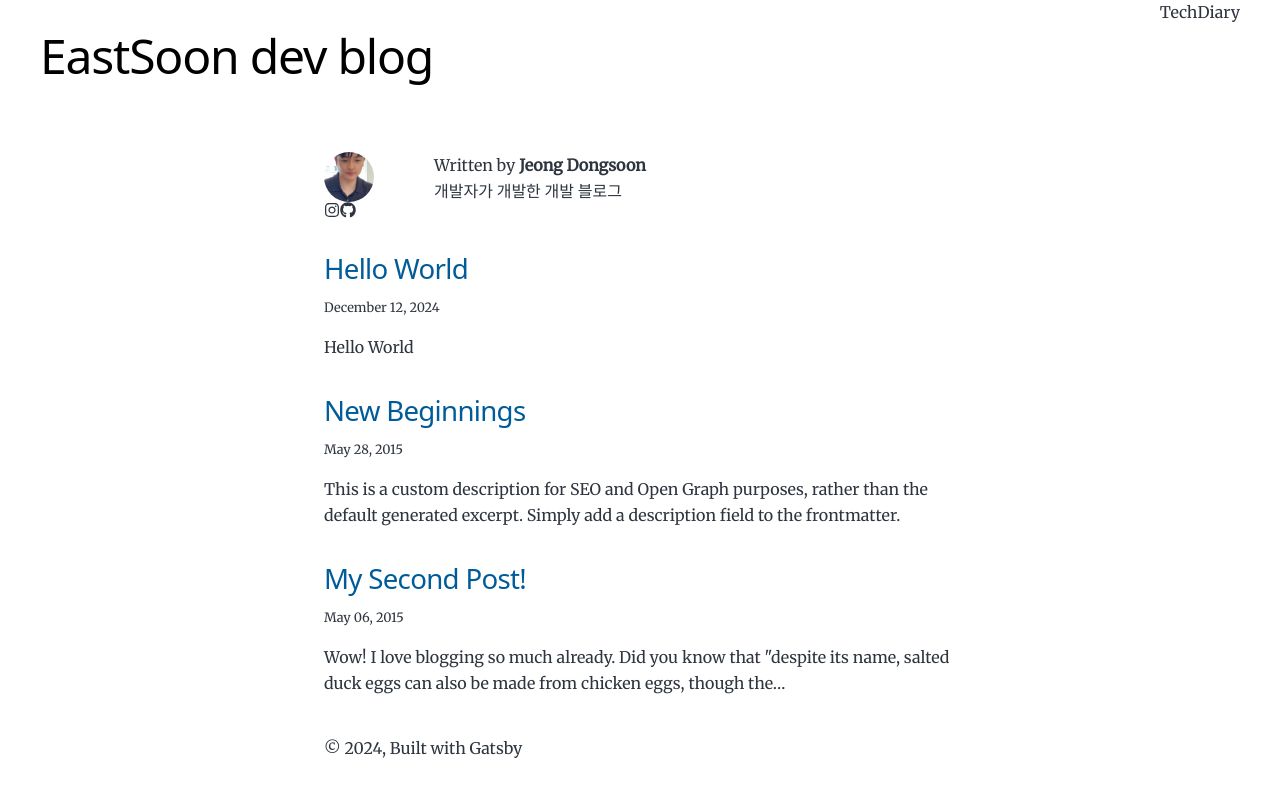
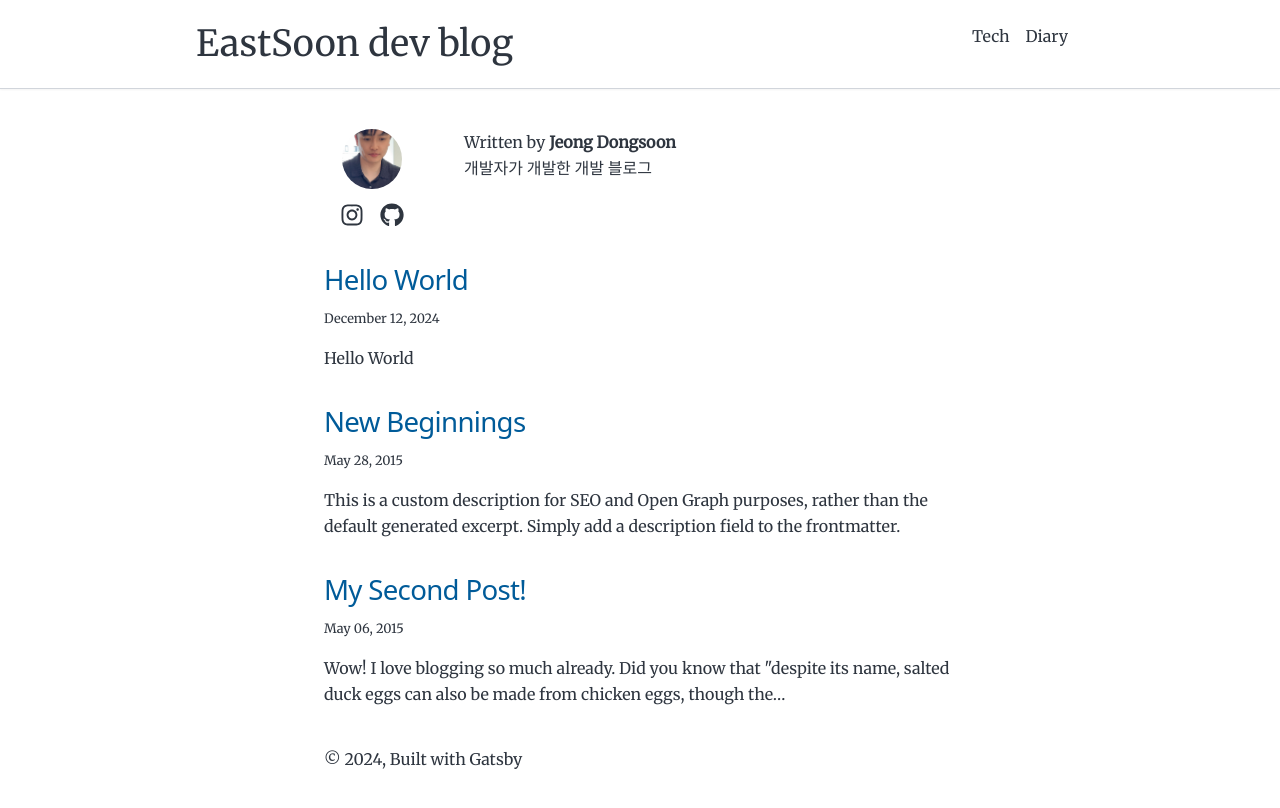
Before and after one commit to eastsoon/eastsoon.github.io, a Gatsby site: page / in a window 1280 px wide. Built offline with nearby package versions, Linux system fonts and the light colour scheme; Gatsby itself is replaced by a stand-in of ours.

Commit message:
header 수정

```diff
--- a/gatsby-config.js
+++ b/gatsby-config.js
@@ -14,11 +14,11 @@ module.exports = {
       name: `Jeong Dongsoon`,
       summary: `개발자가 개발한 개발 블로그`,
     },
-    description: `개발하면서 남기는 낙서장 또는 블로그`,
+    description: `개발하면서 남기는 블로그`,
     siteUrl: `https://gatsbystarterblogsource.gatsbyjs.io/`,
     social: {
       github: `eastsoon`,
-      instagram: `corporsoon`,
+      instagram: `coppersoon_dev`,
     },
   },
   plugins: [
--- a/src/components/bio.js
+++ b/src/components/bio.js
@@ -33,23 +33,33 @@ const Bio = () => {
 
   return (
     <div className="flex gap-11">
-      <div className="grid">
+      <div className="grid w-24 justify-center">
+        <div className="flex justify-center">
           <StaticImage
-          className="bio-avatar"
+            className="rounded-full"
+            // className="bio-avatar"
             layout="fixed"
             formats={["auto", "webp", "avif"]}
             src="../images/profile-pic.jpg"
-          width={50}
-          height={50}
+            width={60}
+            height={60}
             quality={95}
             alt="Profile picture"
           />
-        <div className="flex justify-stretch">
-          <div>
-            <FaInstagram />
         </div>
-          <div>
-            <FaGithub />
+        <div className="flex h-7 gap-4 mt-3 items-center">
+          <div className="w-6 h-6">
+            <a
+              href={`https://instagram.com/${social?.instagram}`}
+              target="_blank"
+            >
+              <FaInstagram className="w-full h-full" />
+            </a>
+          </div>
+          <div className="w-6 h-6">
+            <a href={`https://github.com/${social?.github}`} target="_blank">
+              <FaGithub className="w-full h-full" />
+            </a>
           </div>
         </div>
       </div>
--- a/src/components/layout.js
+++ b/src/components/layout.js
@@ -6,29 +6,33 @@ const Layout = ({ location, title, children }) => {
   const isRootPath = location.pathname === rootPath
   let header
 
-  if (isRootPath) {
-    header = (
-      <h1 className="text-5xl">
-        <Link to="/">{title}</Link>
-      </h1>
-    )
-  } else {
-    header = (
-      <Link className="text-5xl" to="/">
-        {title}
-      </Link>
-    )
-  }
+  // if (isRootPath) {
+  //   header = (
+  //     <Link className="text-5xl" to="/">
+  //       {title}
+  //     </Link>
+  //   )
+  // } else {
+  header = (
+    <header className="bg-white border-b border-gray-300 shadow-sm">
+      <nav className="flex justify-between mx-auto max-w-4xl py-6 px-8 sm:px-1">
+        <div className="flex sm:flex-1">
+          <Link className="sm:text-sm xl:text-4xl" to="/">
+            {title}
+          </Link>
+        </div>
+        <div className="flex w-32 justify-evenly">
+          <span className="sm:text-xs xl:text-base">Tech</span>
+          <span className="sm:text-xs xl:text-base">Diary</span>
+        </div>
+      </nav>
+    </header>
+  )
+  // }
 
   return (
     <>
-      <div className="flex justify-between pl-10 pr-10">
-        <header className="">{header}</header>
-        <div className="flex">
-          <span>Tech</span>
-          <span>Diary</span>
-        </div>
-      </div>
+      {header}
       <div className="global-wrapper" data-is-root-path={isRootPath}>
         <main>{children}</main>
         <footer>
```
Lines whose indentation alone changed are shown as unchanged.
